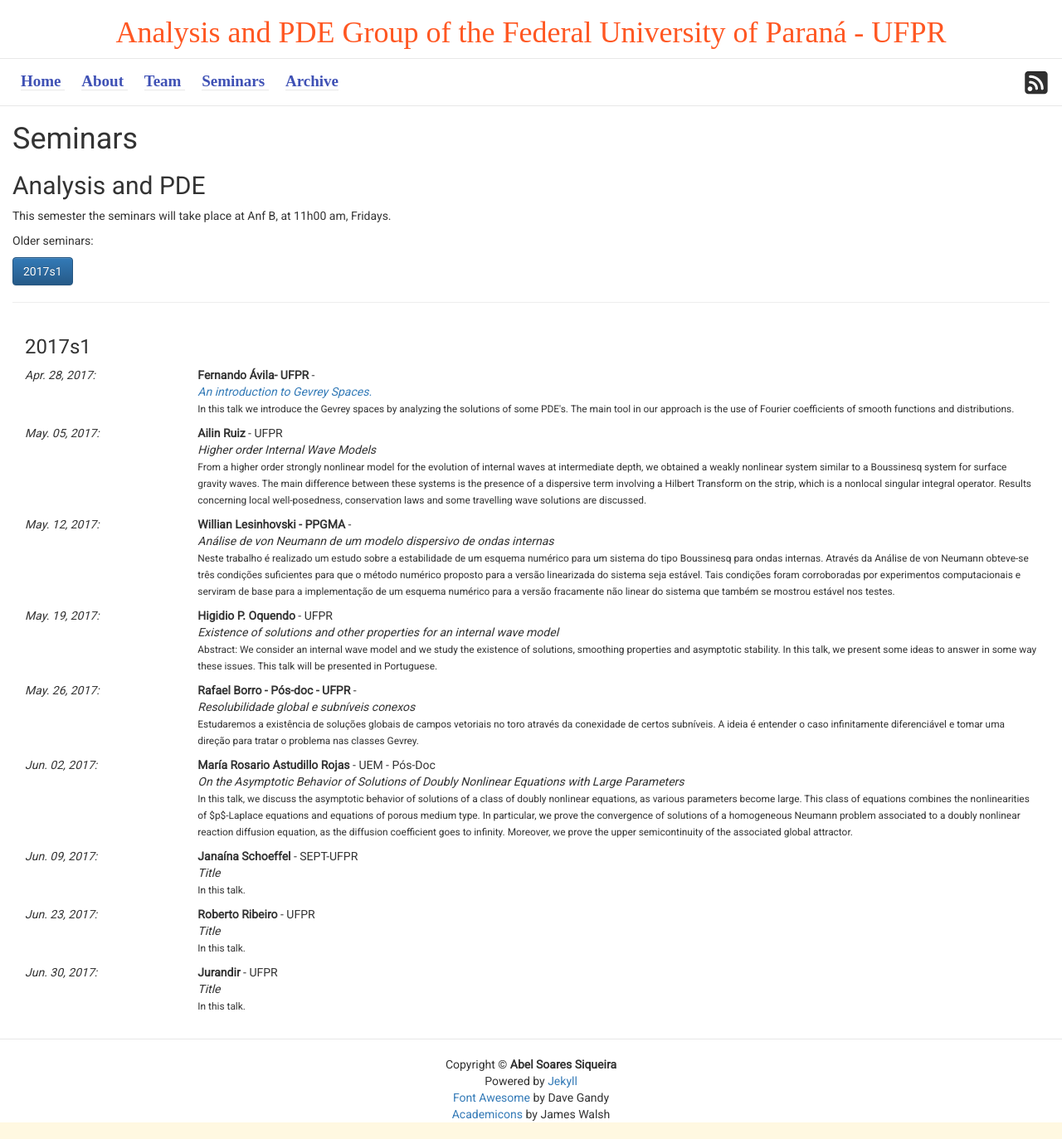
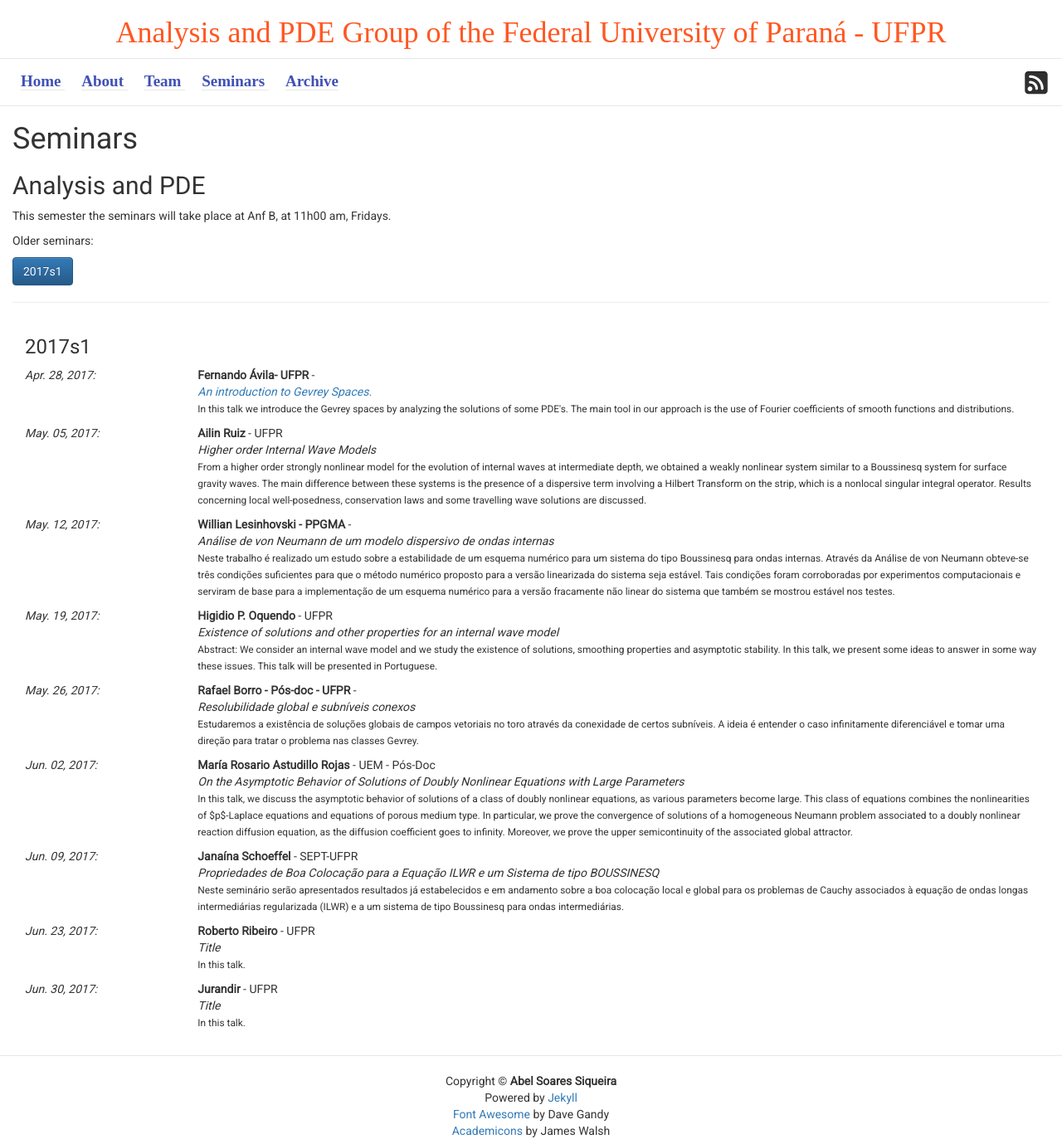
Before and after one commit to ufpr-pde/ufpr-opt.github.io, a Jekyll site: the page built from d_seminars.md, in a window 1280 px wide. Shown: the whole page at 83% size. Built offline with Jekyll 4.4.1, drawn with Linux system fonts in a browser that asks for light colours; some web fonts are replaced.

Commit message:
Update seminars.yml

```diff
--- a/_data/seminars.yml
+++ b/_data/seminars.yml
@@ -72,9 +72,12 @@
   date: 2017-06-09
   semester: 2017s1
   affiliation: SEPT-UFPR
-  title: Title
+  title:  Propriedades de Boa  Colocação para a Equação ILWR e um Sistema de tipo BOUSSINESQ
   abstract: >
-    In this talk.
+    Neste seminário serão apresentados resultados já estabelecidos
+    e em andamento sobre a boa colocação local e global para os problemas de Cauchy
+    associados à equação de ondas longas intermediárias regularizada (ILWR)
+    e a um sistema de tipo Boussinesq para ondas intermediárias.
 
 - author: Roberto Ribeiro
   date: 2017-06-23
```
